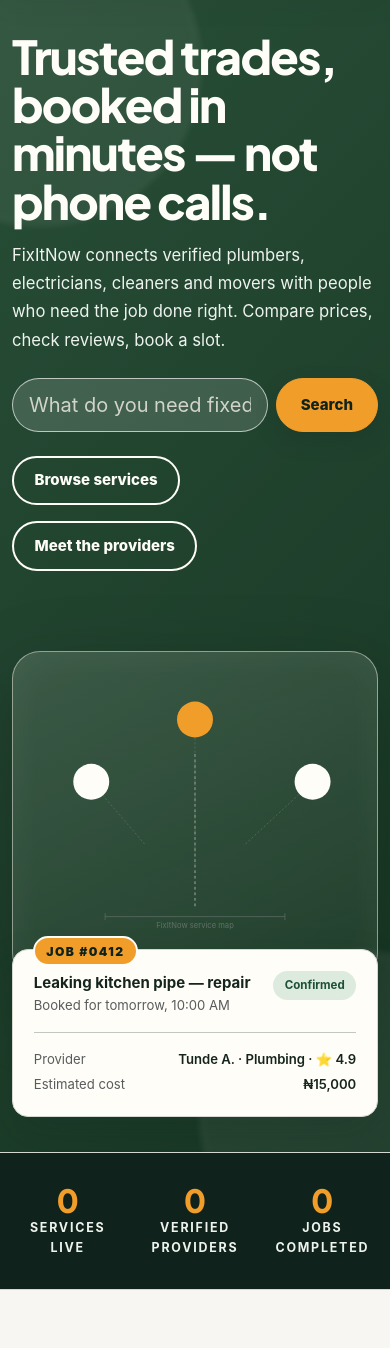
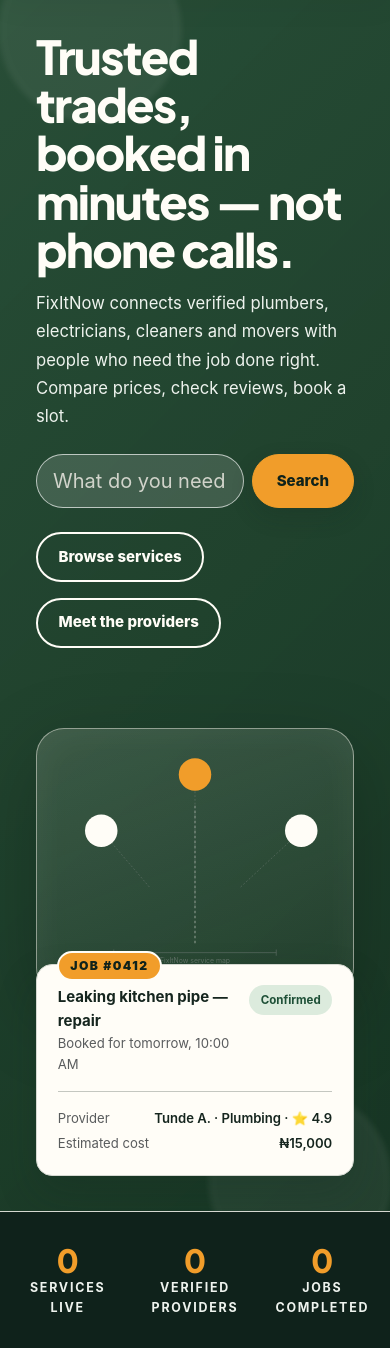
Before and after one commit to Eminence081/FixItNow, a Django app: page / in a window 390 px wide. Shown: the part 72-1420 px from the top of the page. Run offline with Django 5.2, Linux system fonts and the light colour scheme; data that the repository does not hold is empty; some libraries are stand-ins or nearby versions.

Commit message:
Fix hero layout overflow on mobile

```diff
--- a/static/css/style.css
+++ b/static/css/style.css
@@ -355,7 +355,9 @@ a:hover { color: var(--amber-deep); text-decoration: none; }
 
 .hero-illustration {
   width: min(100%, 550px);
+  max-width: 100%;
   height: auto;
+  display: block;
 }
 
 .hero-visual svg {
@@ -802,6 +804,41 @@ textarea.form-control {
     padding: 2rem 0 2.2rem;
   }
 
+  .hero::before,
+  .hero::after {
+    width: 180px;
+    height: 180px;
+  }
+
+  .hero::before {
+    left: 0;
+    top: -60px;
+  }
+
+  .hero::after {
+    right: 0;
+    bottom: -60px;
+  }
+
+  .hero .row {
+    width: 100%;
+    margin-left: 0;
+    margin-right: 0;
+  }
+
+  .hero-visual {
+    width: 100%;
+    max-width: 100%;
+    min-height: 260px;
+    overflow: hidden;
+    padding: 0.5rem;
+  }
+
+  .hero-illustration {
+    width: 100%;
+    max-width: 100%;
+  }
+
   .hero h1 {
     font-size: clamp(2.4rem, 12vw, 3rem);
   }
```
